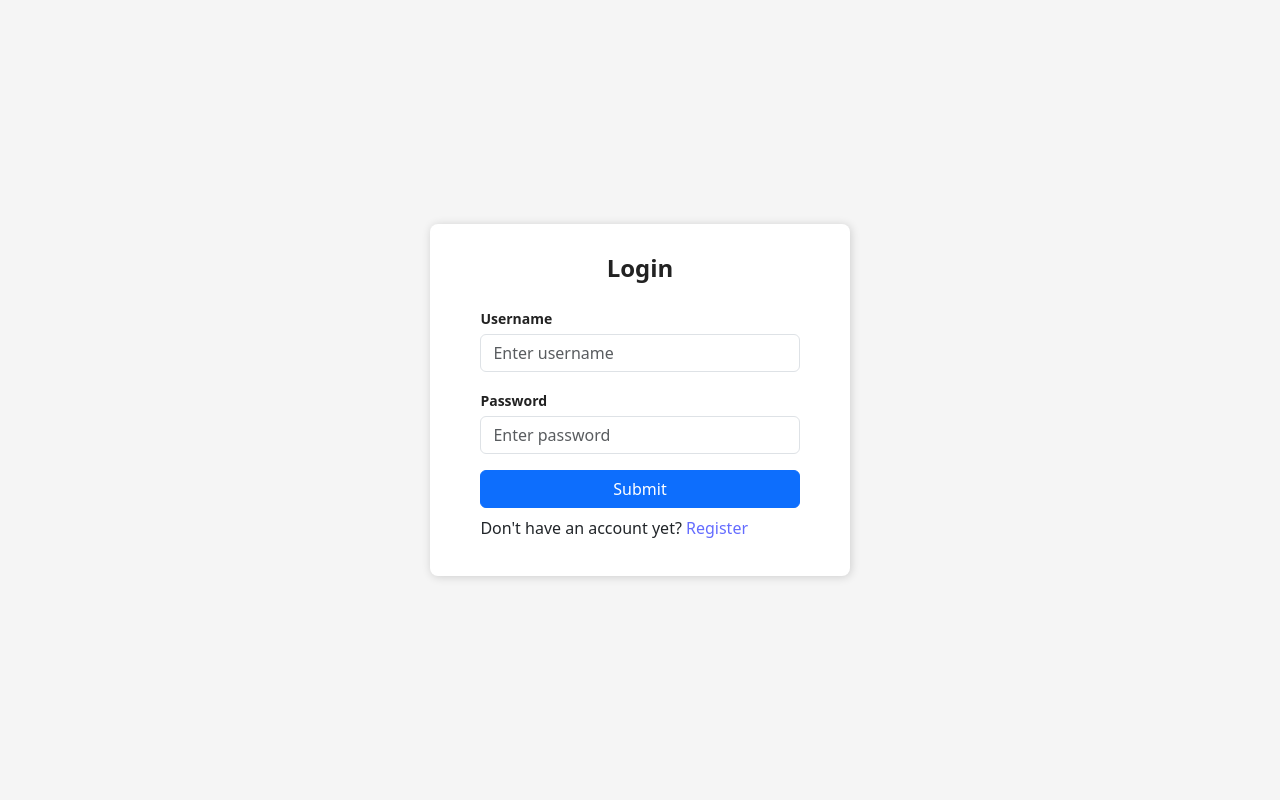
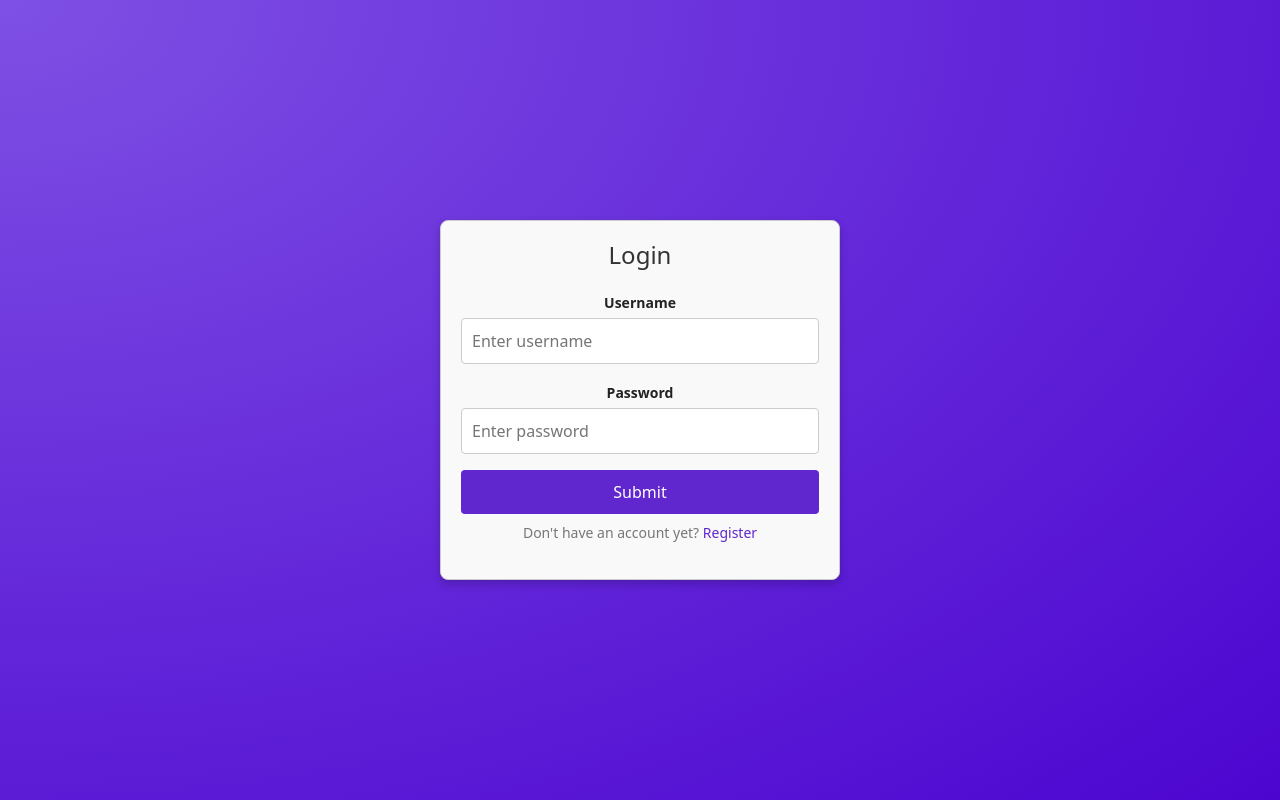
Before and after one commit to tonyp43/PhoneBook-Frontend, a React (Vite) app: page / in a window 1280 px wide. Built offline with nearby package versions, Linux system fonts and the light colour scheme.

Commit message:
UI change/additions + now using axios for API

```diff
--- a/package.json
+++ b/package.json
@@ -10,10 +10,12 @@
     "preview": "vite preview"
   },
   "dependencies": {
+    "axios": "^1.4.0",
     "bootstrap": "^5.3.0",
     "react": "^18.2.0",
     "react-bootstrap": "^2.8.0",
     "react-dom": "^18.2.0",
+    "react-icons": "^4.10.1",
     "react-router-dom": "^6.14.2",
     "react-toastify": "^9.1.3"
   },
--- a/src/App.css
+++ b/src/App.css
@@ -3,37 +3,92 @@
 }
 
 #root {
-  background-color: whitesmoke;
+  margin: 0 auto;
+  text-align: center;
 }
 
-.Auth-form-container {
+/* General styles for the login form container */
+.login-form-container {
   display: flex;
   justify-content: center;
   align-items: center;
-  width: 100vw;
   height: 100vh;
+  background-image: radial-gradient(ellipse at top left, #7f50e4, #4c05d0);
 }
 
-.Auth-form {
-  width: 420px;
-  box-shadow: rgb(0 0 0 / 16%) 1px 1px 10px;
-  padding-top: 30px;
-  padding-bottom: 20px;
+/* Login form styles */
+.login-form {
+  max-width: 400px;
+  width: 100%;
+  padding: 20px;
+  border: 1px solid #ccc;
   border-radius: 8px;
-  background-color: white;
+  box-shadow: 0 4px 10px rgba(0, 0, 0, 0.2);
+  background-color: #f9f9f9;
 }
 
-.Auth-form-content {
-  padding-left: 12%;
-  padding-right: 12%;
+.login-form-title {
+  text-align: center;
+  font-size: 24px;
+  margin-bottom: 20px;
+  color: #333;
 }
 
-.Auth-form-title {
+.login-form-control {
+  width: 100%;
+  padding: 10px;
+  font-size: 16px;
+  border: 1px solid #ccc;
+  border-radius: 4px;
+  background-color: #fff;
+  color: #333;
+  transition: border-color 0.2s ease-in-out;
+}
+
+.login-form-control:focus {
+  outline: none;
+  border-color: #5f27cd;
+}
+
+/* Styling the Submit button */
+.login-btn-primary {
+  display: block;
+  width: 100%;
+  padding: 10px;
+  border: none;
+  border-radius: 4px;
+  background-color: #5f27cd;
+  color: #fff;
+  font-size: 16px;
+  cursor: pointer;
+  transition: background-color 0.2s ease-in-out;
+}
+
+.login-btn-primary:hover {
+  background-color: #4c1a9c;
+}
+
+/* Styling the Register link */
+.login-forgot-password {
   text-align: center;
-  margin-bottom: 1em;
-  font-size: 24px;
-  color: rgb(34, 34, 34);
-  font-weight: 800;
+  font-size: 14px;
+  color: #777;
+}
+
+.login-forgot-password a {
+  color: #5f27cd;
+  text-decoration: none;
+}
+
+.login-forgot-password a:hover {
+  text-decoration: underline;
+}
+
+/* Responsiveness for small screens */
+@media screen and (max-width: 480px) {
+  .login-form {
+    max-width: 100%;
+  }
 }
 
 label {
--- /dev/null
+++ b/src/components/DashboardHeader.jsx
@@ -0,0 +1,20 @@
+import React from 'react';
+import { Navbar, Nav, Button } from 'react-bootstrap';
+
+const DashboardHeader = () => {
+    const handleLogout = () => {
+        // Implement your logout logic here
+        // For example, clearing the token from localStorage and redirecting to the login page
+        localStorage.removeItem('token');
+        window.location.href = '/login'; // Redirect to the login page after logout
+    };
+
+    return (
+        <Navbar bg="dark" variant="dark" expand="lg" style={{ justifyContent: 'space-between' }}>
+            <Navbar.Brand href="/">Dashboard</Navbar.Brand>
+            <Button variant="danger" onClick={handleLogout}>Logout</Button>
+        </Navbar>
+    );
+};
+
+export default DashboardHeader;
--- /dev/null
+++ b/src/components/MainHeader.jsx
@@ -0,0 +1,25 @@
+import React from 'react';
+import { FaUserCircle, FaPlus, FaSignOutAlt } from 'react-icons/fa';
+import styles from './MainHeader.module.css';
+
+function MainHeader() {
+    return (
+        <header className={styles.header}>
+            <div className={styles.left}>
+                <span className={styles.title}>Phonebook</span>
+                <button className={styles.button}>
+                    <FaPlus className={styles.buttonIcon} />
+                    New Contact
+                </button>
+            </div>
+            <div className={styles.right}>
+                <span className={styles.greeting}>USERNAME</span>
+                <button className={styles.buttonLogout}>
+                    Logout
+                </button>
+            </div>
+        </header>
+    );
+}
+
+export default MainHeader;
--- /dev/null
+++ b/src/components/MainHeader.module.css
@@ -0,0 +1,68 @@
+/* MainHeader.module.css */
+
+.header {
+    display: flex;
+    justify-content: space-between;
+    align-items: center;
+    padding: 0.8rem;
+    background-color: white;
+    box-shadow: 0 2px 4px rgba(0, 0, 0, 0.1);
+}
+
+.left {
+    display: flex;
+    align-items: center;
+}
+
+.title {
+    font-size: 2rem;
+    color: #7f50e4;
+    /* Increase the font size for the Phonebook text */
+}
+
+.right {
+    display: flex;
+    align-items: center;
+}
+
+.button {
+    display: flex;
+    align-items: center;
+    padding: 0.5rem 1rem;
+    font-size: 1rem;
+    color: #fff;
+    background-color: #7f50e4;
+    border: none;
+    border-radius: 4px;
+    margin-left: 1rem;
+    cursor: pointer;
+    transition: background-color 0.3s ease;
+}
+
+.buttonIcon {
+    font-size: 1.2rem;
+    margin-right: 0.5rem;
+}
+
+.greeting {
+    font-size: 1rem;
+    color: #7f50e4;
+}
+
+/* Style for the Logout button */
+.buttonLogout {
+    padding: 0.5rem 1rem;
+    font-size: 1rem;
+    color: #7f50e4;
+    background-color: transparent;
+    border: 2px solid #7f50e4;
+    border-radius: 4px;
+    margin-left: 1rem;
+    cursor: pointer;
+    transition: background-color 0.3s ease;
+}
+
+.buttonLogout:hover {
+    background-color: #7f50e4;
+    color: #fff;
+}
--- /dev/null
+++ b/src/config/apiConfig.jsx
@@ -0,0 +1,3 @@
+const hostUrl = 'https://localhost:7253' //7253 in the office, 44354 at home
+
+export { hostUrl }
--- a/src/index.css
+++ b/src/index.css
@@ -1,12 +1,14 @@
+* {
+  box-sizing: border-box;
+}
+
 :root {
-  font-family: Inter, system-ui, Avenir, Helvetica, Arial, sans-serif;
-  line-height: 1.5;
+  min-height: 100vh;
+  font-family: Inter, Avenir, Helvetica, Arial, sans-serif;
+  font-size: 16px;
+  line-height: 24px;
   font-weight: 400;
-
-  color-scheme: light dark;
-  color: rgba(255, 255, 255, 0.87);
-  background-color: #242424;
-
+  background-image: radial-gradient(ellipse at top left, #7f50e4, #4c05d0);
   font-synthesis: none;
   text-rendering: optimizeLegibility;
   -webkit-font-smoothing: antialiased;
@@ -14,56 +16,7 @@
   -webkit-text-size-adjust: 100%;
 }
 
-a {
-  font-weight: 500;
-  color: #646cff;
-  text-decoration: inherit;
-}
-a:hover {
-  color: #535bf2;
-}
-
 body {
   margin: 0;
-  display: flex;
-  place-items: center;
-  min-width: 320px;
-  min-height: 100vh;
+  color: #e6ddf9;
 }
-
-h1 {
-  font-size: 3.2em;
-  line-height: 1.1;
-}
-
-button {
-  border-radius: 8px;
-  border: 1px solid transparent;
-  padding: 0.6em 1.2em;
-  font-size: 1em;
-  font-weight: 500;
-  font-family: inherit;
-  background-color: #1a1a1a;
-  cursor: pointer;
-  transition: border-color 0.25s;
-}
-button:hover {
-  border-color: #646cff;
-}
-button:focus,
-button:focus-visible {
-  outline: 4px auto -webkit-focus-ring-color;
-}
-
-@media (prefers-color-scheme: light) {
-  :root {
-    color: #213547;
-    background-color: #ffffff;
-  }
-  a:hover {
-    color: #747bff;
-  }
-  button {
-    background-color: #f9f9f9;
-  }
-}
--- a/src/services/authServices.jsx
+++ b/src/services/authServices.jsx
@@ -1,5 +1,8 @@
 import { toast } from 'react-toastify';
 import 'react-toastify/dist/ReactToastify.css';
+import axios from 'axios'; // Import Axios
+
+import { hostUrl } from '../config/apiConfig';
 
 const getToken = () => {
   return localStorage.getItem('token');
@@ -14,19 +17,13 @@ const setAuthHeaders = (headers) => {
 
 const register = async (username, password, email) => {
   try {
-      const response = await fetch('https://localhost:44354/api/User', { //TODO: CHANGE TO PROPER LOCALHOST
-        method: 'POST',
-        headers: {
-          'Content-Type': 'application/json',
-        },
-        body: JSON.stringify({
+    const response = await axios.post(hostUrl + '/api/User', { // Use Axios post method
       username,
       password,
       email,
-        }),
     });
 
-      if (response.ok) {
+    if (response.status === 200) { // Axios returns status instead of response.ok
       // Registration successful
       toast.success('Registration successful', {
         position: toast.POSITION.TOP_RIGHT,
@@ -48,23 +45,15 @@ const register = async (username, password, email) => {
   }
 };
 
-  export default register;
-
 const login = async (username, password) => {
   try {
-      const response = await fetch('https://localhost:44354/api/User/BearerToken', { //TODO: CHANGE TO PROPER LOCALHOST
-        method: 'POST',
-        headers: {
-          'Content-Type': 'application/json',
-        },
-        body: JSON.stringify({
+    const response = await axios.post(hostUrl + '/api/User/BearerToken', { // Use Axios post method
       username,
       password,
-        }),
     });
 
-      if (response.ok) {
-        const data = await response.json();
+    if (response.status === 200) { // Axios returns status instead of response.ok
+      const data = response.data;
       const token = data.token;
 
       // Store the token in local storage or any other desired storage mechanism
@@ -93,18 +82,20 @@ const fetchApiData = async (url, options = {}) => {
 
   setAuthHeaders(headers);
 
-  const response = await fetch(url, {
+  try {
+    const response = await axios(url, {
       ...options,
       headers,
     });
 
-  if (!response.ok) {
+    const data = response.data;
+    return data;
+  } catch (error) {
     // Handle API errors here
     // Example: throw new Error('API request failed');
+    console.error('Error occurred during API request', error);
+    return null;
   }
-
-  const data = await response.json();
-  return data;
 };
 
 export { register, login, fetchApiData };
--- a/src/views/Dashboard.jsx
+++ b/src/views/Dashboard.jsx
@@ -1,10 +1,10 @@
 import { React } from 'react';
+import DashboardHeader from '../components/DashboardHeader';
+import MainHeader from '../components/MainHeader';
 
-function Dashboard(){
-    return(
-        <>
-        <h2>Cool</h2>
-        </>
+function Dashboard() {
+    return (
+        <MainHeader />
     )
 }
 
--- a/src/views/Login.jsx
+++ b/src/views/Login.jsx
@@ -1,17 +1,17 @@
-import { React } from 'react';
+import React from 'react';
 import { Link } from 'react-router-dom';
 
-function Login(){
-    return(
-        <div className="Auth-form-container">
-        <form className="Auth-form">
-          <div className="Auth-form-content">
-            <h3 className="Auth-form-title">Login</h3>
+function Login() {
+  return (
+    <div className="login-form-container">
+      <form className="login-form">
+        <div className="login-form-content">
+          <h3 className="login-form-title">Login</h3>
           <div className="form-group mt-3">
             <label>Username</label>
             <input
               type="text"
-                className="form-control mt-1"
+              className="login-form-control mt-1"
               placeholder="Enter username"
             />
           </div>
@@ -19,23 +19,22 @@ function Login(){
             <label>Password</label>
             <input
               type="password"
-                className="form-control mt-1"
+              className="login-form-control mt-1"
               placeholder="Enter password"
             />
           </div>
           <div className="d-grid gap-2 mt-3">
-              <button type="submit" className="btn btn-primary">
+            <button type="submit" className="login-btn login-btn-primary">
               Submit
             </button>
           </div>
-            <p className="forgot-password text-right mt-2">
+          <p className="login-forgot-password text-right mt-2">
             Don't have an account yet? <Link to="/register">Register</Link>
           </p>
         </div>
       </form>
     </div>
-
-    )
+  );
 }
 
-export default Login
+export default Login;
```
Also changed, not shown: src/views/Register.jsx (+23 -15 lines), 1 other file (tests, documents, lock files or other folders). Lines whose indentation alone changed are shown as unchanged.
